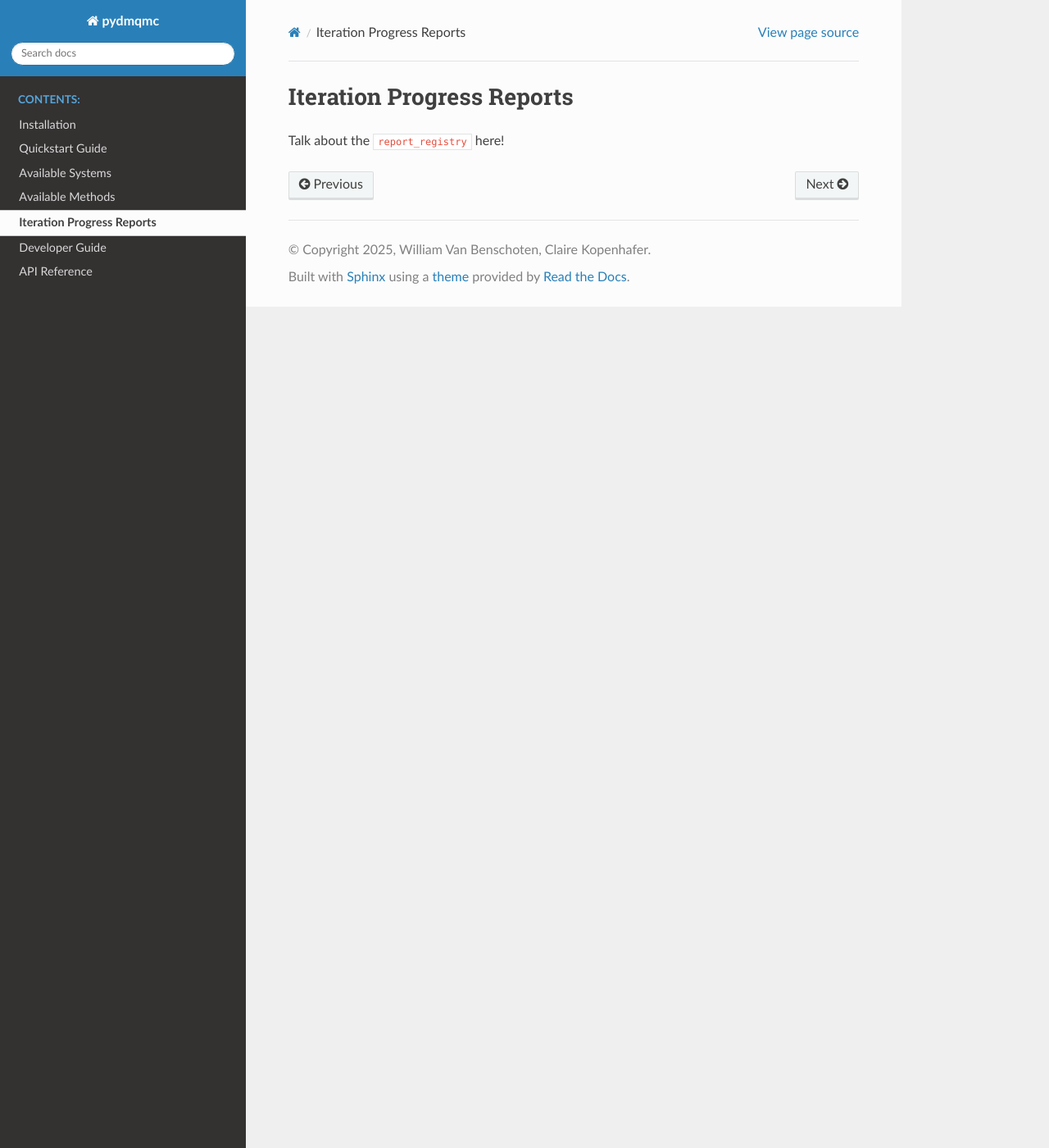
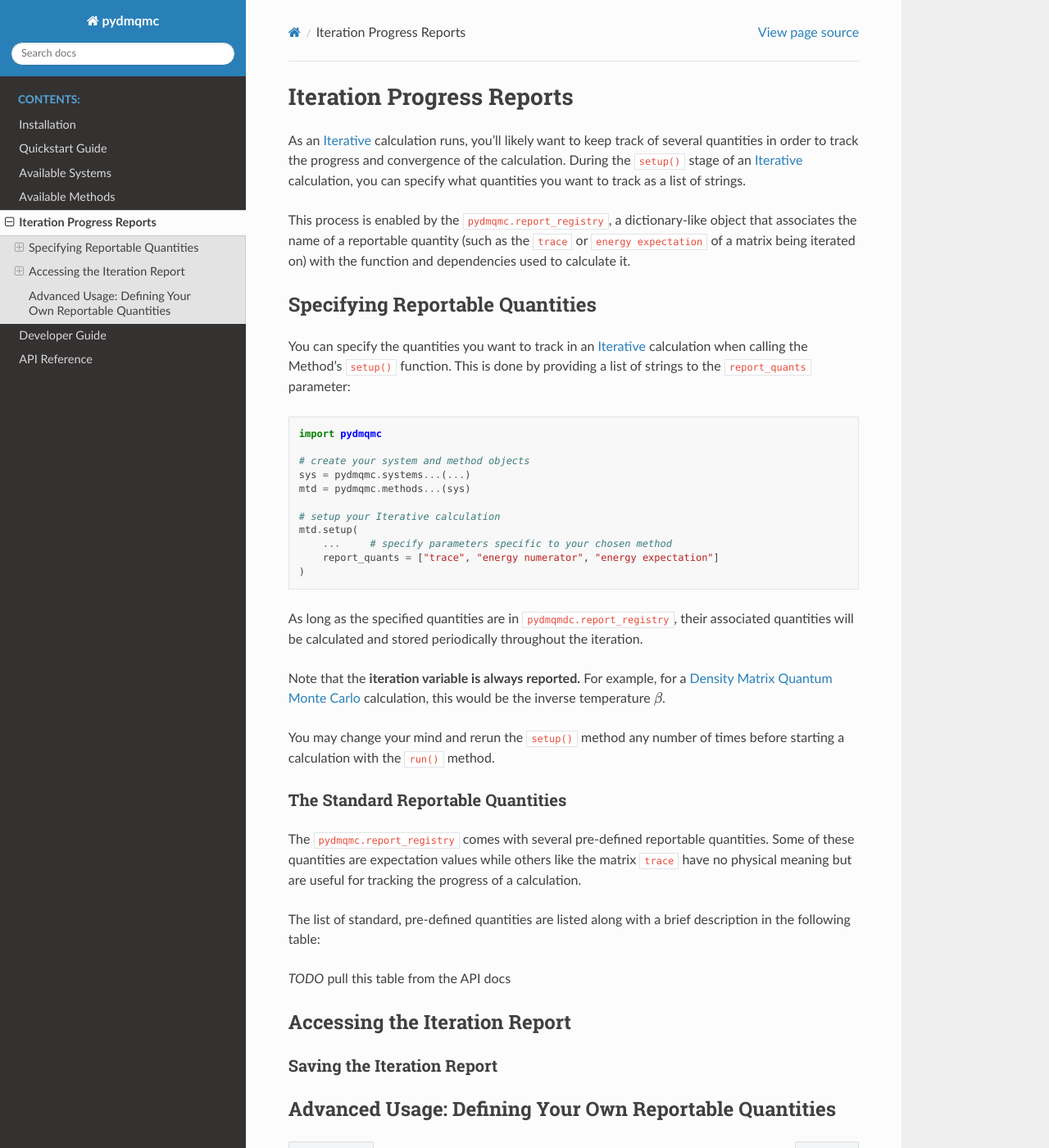
Before and after one commit to shepherd-group/pydmqmc, a Sphinx documentation site: the page built from docs/source/iteration_report.rst, in a window 1280 px wide and 1400 px high. Shown: the whole window at 82% size. Built offline with Sphinx 7.4.7 and the Read the Docs theme 3.1.0, drawn with Linux system fonts in a browser that asks for light colours.

Commit message:
Update & document report_registry; docs incomplete

```diff
--- a/docs/source/api/index.rst
+++ b/docs/source/api/index.rst
@@ -13,3 +13,4 @@ The "base" listing is not
     systems/system
     methods/index
     utils/index
+    report/index
--- a/docs/source/iteration_report.rst
+++ b/docs/source/iteration_report.rst
@@ -3,4 +3,66 @@
 Iteration Progress Reports
 ==========================
 
-Talk about the ``report_registry`` here!
+As an :ref:`Iterative <methods-iterative>` calculation runs, you'll
+likely want to keep track of several quantities in order to track the progress
+and convergence of the calculation. During the ``setup()`` stage of an
+:ref:`Iterative <methods-iterative>` calculation, you can specify what quantities
+you want to track as a list of strings.
+
+This process is enabled by the ``pydmqmc.report_registry``, a dictionary-like object
+that associates the name of a reportable quantity (such as the
+``trace`` or ``energy expectation`` of a matrix being iterated on) with the
+function and dependencies used to calculate it.
+
+Specifying Reportable Quantities
+--------------------------------
+
+You can specify the quantities you want to track in an :ref:`Iterative <methods-iterative>` calculation
+when calling the Method's ``setup()`` function. This is done by providing a list of strings
+to the ``report_quants`` parameter:
+
+.. code-block:: python
+
+    import pydmqmc
+
+    # create your system and method objects
+    sys = pydmqmc.systems...(...)
+    mtd = pydmqmc.methods...(sys)
+
+    # setup your Iterative calculation
+    mtd.setup(
+        ...     # specify parameters specific to your chosen method
+        report_quants = ["trace", "energy numerator", "energy expectation"]
+    )
+
+As long as the specified quantities are in ``pydmqmdc.report_registry``,
+their associated quantities will be calculated and stored periodically
+throughout the iteration.
+
+Note that the **iteration variable is always reported.** For example, for a
+:ref:`Density Matrix Quantum Monte Carlo <methods-dmqmc>` calculation,
+this would be the inverse temperature :math:`\beta`.
+
+You may change your mind and rerun the ``setup()`` method any number of times
+before starting a calculation with the ``run()`` method.
+
+The Standard Reportable Quantities
+++++++++++++++++++++++++++++++++++
+
+The ``pydmqmc.report_registry`` comes with several pre-defined reportable quantities.
+Some of these quantities are expectation values while others like the matrix ``trace``
+have no physical meaning but are useful for tracking the progress of a calculation.
+
+The list of standard, pre-defined quantities are listed along with a brief
+description in the following table:
+
+*TODO* pull this table from the API docs
+
+Accessing the Iteration Report
+------------------------------
+
+Saving the Iteration Report
++++++++++++++++++++++++++++
+
+Advanced Usage: Defining Your Own Reportable Quantities
+-------------------------------------------------------
```
Also changed, not shown: docs/source/api/report/index.rst (added, +23 -0 lines), docs/source/methods/dmqmc.rst (+35 -11 lines), docs/source/quickstart.rst (+24 -16 lines), 9 other files.
